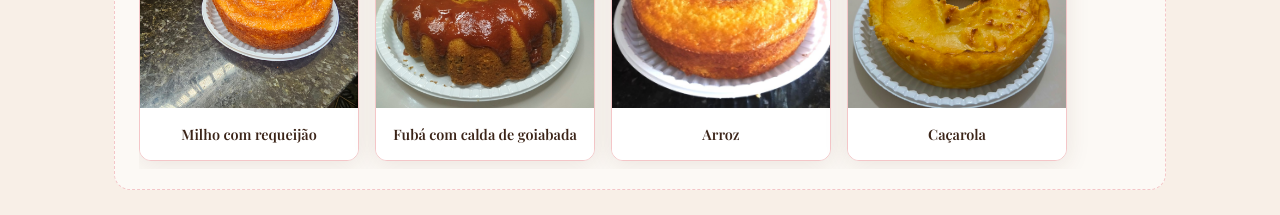
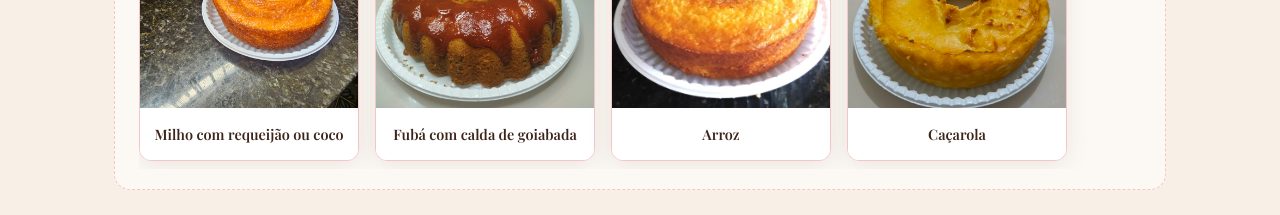
Before and after one commit to gabriel-calili/Site-Boleria, a React (Vite) app: page / in a window 1280 px wide. Shown: the part 4420-4635 px from the top of the page. Built offline with nearby package versions, Linux system fonts and the light colour scheme; a web font is replaced by a local one.

Commit message:
Update Broas Milho com requeijao label to Milho com requeijao ou coco

```diff
--- a/src/components/Menu.jsx
+++ b/src/components/Menu.jsx
@@ -64,7 +64,7 @@ export const categories = [
     coverAlt: 'Broa caseira de fubá decorada com corações de goiabada',
     description: 'Tradição e aconchego em cada pedaço. Broas caseiras assadas com textura crocante por fora e macia por dentro, perfeitas para o café da tarde em família.',
     flavors: [
-      { name: 'Milho com requeijão', image: '/menu/broa-milho-requeijao.jpg' },
+      { name: 'Milho com requeijão ou coco', image: '/menu/broa-milho-requeijao.jpg' },
       { name: 'Fubá com calda de goiabada', image: '/menu/broa-fuba-goiabada.jpg' },
       { name: 'Arroz', image: '/menu/broa-arroz.jpg' },
       { name: 'Caçarola', image: '/menu/broa-cacarola.jpg' },
```
